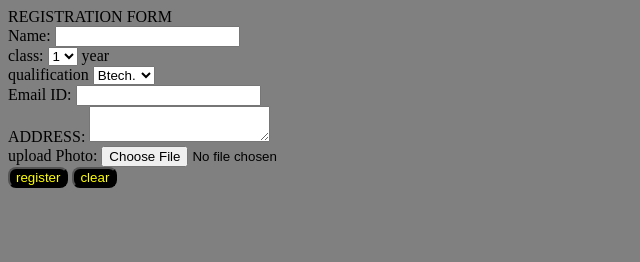
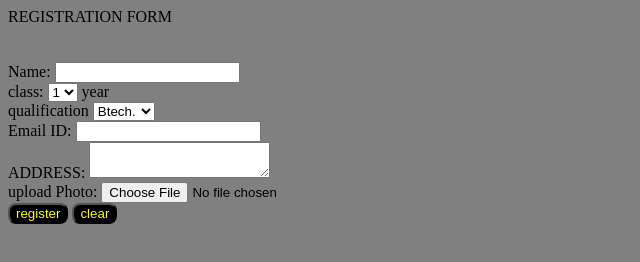
Before and after one commit to xenom2004/wed_dev, a plain HTML site: page form.html in a window 1280 px wide. Shown: the whole page, without its empty margins (0-640 px from the left). Drawn offline with Linux system fonts and the light colour scheme.

Commit message:
Update form.html

```diff
--- a/form.html
+++ b/form.html
@@ -2,7 +2,7 @@
     <title>form</title>
     <body bgcolor="grey">
         <form>
-            <lable >REGISTRATION FORM</lable><br>
+            <lable >REGISTRATION FORM</lable><br><br><br>
             <label>Name:</label>
             <input type="text">
             <br>
```
